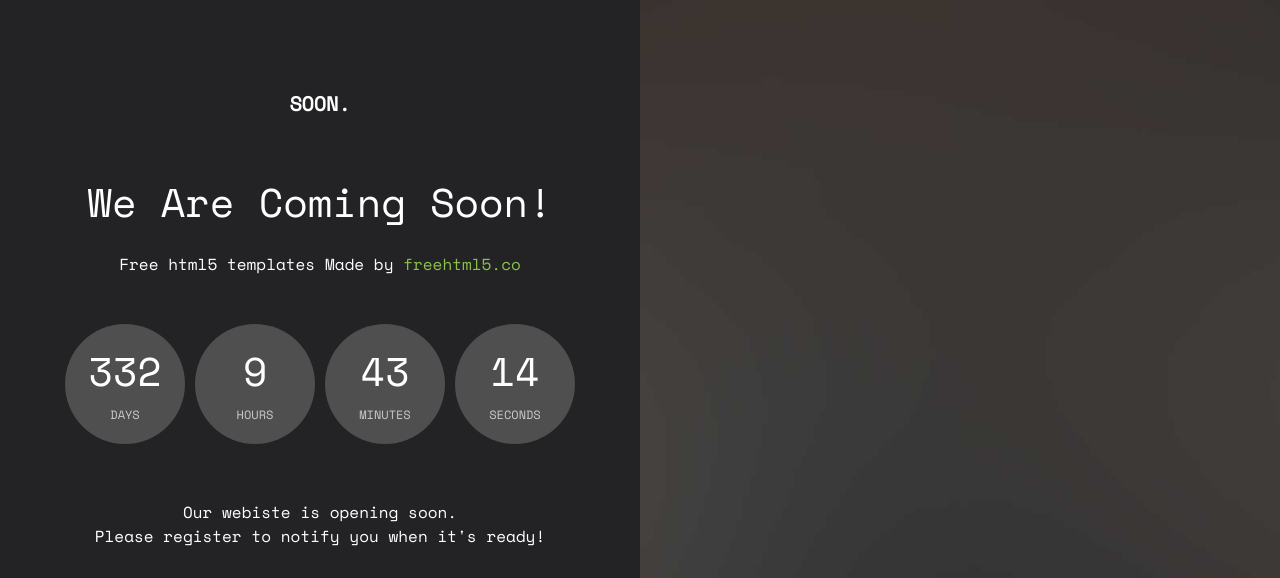
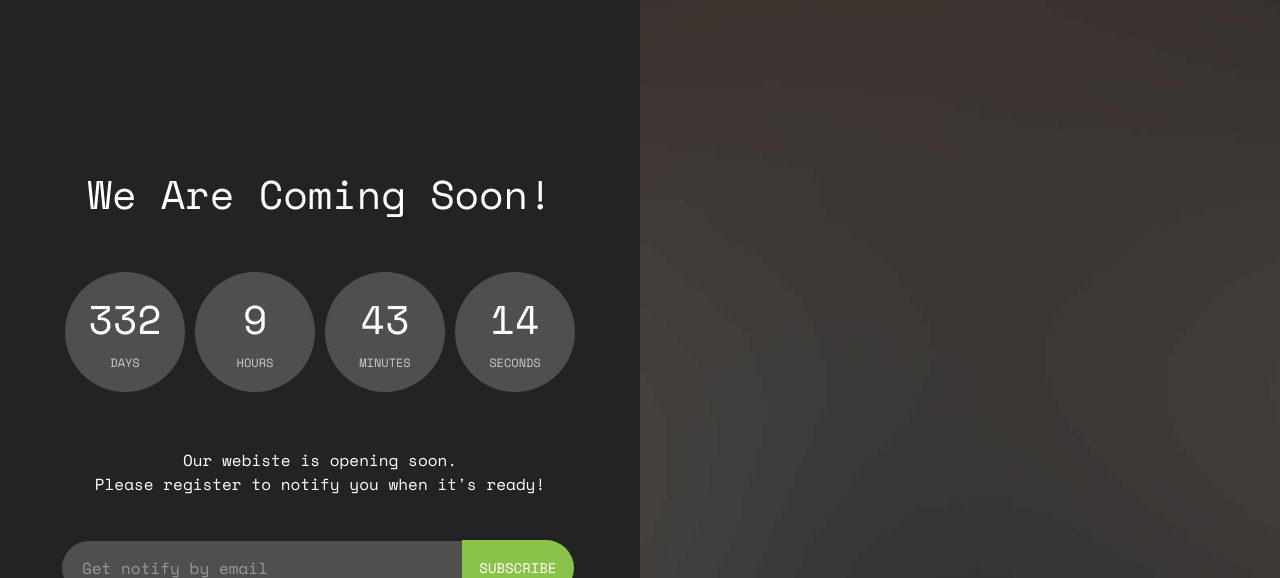
Before and after one commit to muhammadsiddiqbe/coming-soon-page, a plain HTML site: page index.html in a window 1280 px wide. Shown: the top 578 px of the page. Drawn offline with nearby package versions, Linux system fonts and the light colour scheme; files whose address does not match are found by name.

Commit message:
git push

```diff
--- a/index.html
+++ b/index.html
@@ -6,22 +6,13 @@
 	<head>
 	<meta charset="utf-8">
 	<meta http-equiv="X-UA-Compatible" content="IE=edge">
-	<title>Soon &mdash; 100% Free Fully Responsive HTML5 Template by FREEHTML5.co</title>
-	<meta name="viewport" content="width=device-width, initial-scale=1">
-	<meta name="description" content="Free HTML5 Template by FREEHTML5.CO" />
-	<meta name="keywords" content="free html5, free template, free bootstrap, html5, css3, mobile first, responsive" />
-	<meta name="author" content="FREEHTML5.CO" />
+	<title></title>
+
 
   <!--
 	//////////////////////////////////////////////////////
 
-	FREE HTML5 TEMPLATE
-	DESIGNED & DEVELOPED by FREEHTML5.CO
 
-	Website: 		http://freehtml5.co/
-	Email: 			info@freehtml5.co
-	Twitter: 		http://twitter.com/fh5co
-	Facebook: 		https://www.facebook.com/fh5co
 
 	//////////////////////////////////////////////////////
 	 -->
@@ -70,10 +61,8 @@
 					<div class="display-t js-fullheight">
 						<div class="display-tc animate-box">
 							<nav class="fh5co-nav" role="navigation">
-								<div id="fh5co-logo"><a href="index.html">Soon<strong>.</strong></a></div>
 							</nav>
 							<h1>We Are Coming Soon!</h1>
-							<h2>Free html5 templates Made by <a href="http://freehtml5.co/" target="_blank">freehtml5.co</a></h2>
 							<div class="simply-countdown simply-countdown-one"></div>
 							<div class="row">
 								<div class="col-md-12 desc">
```
